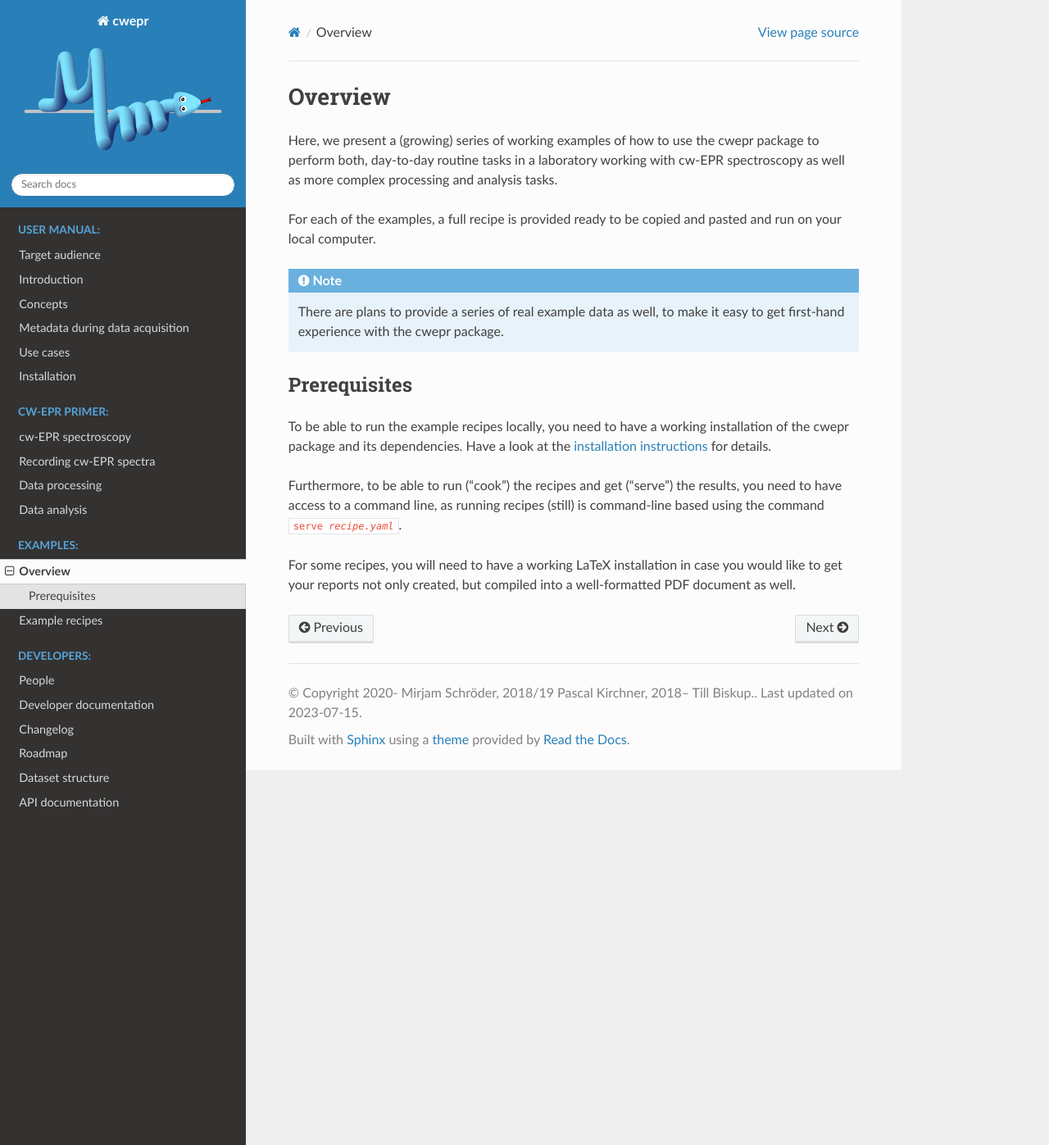
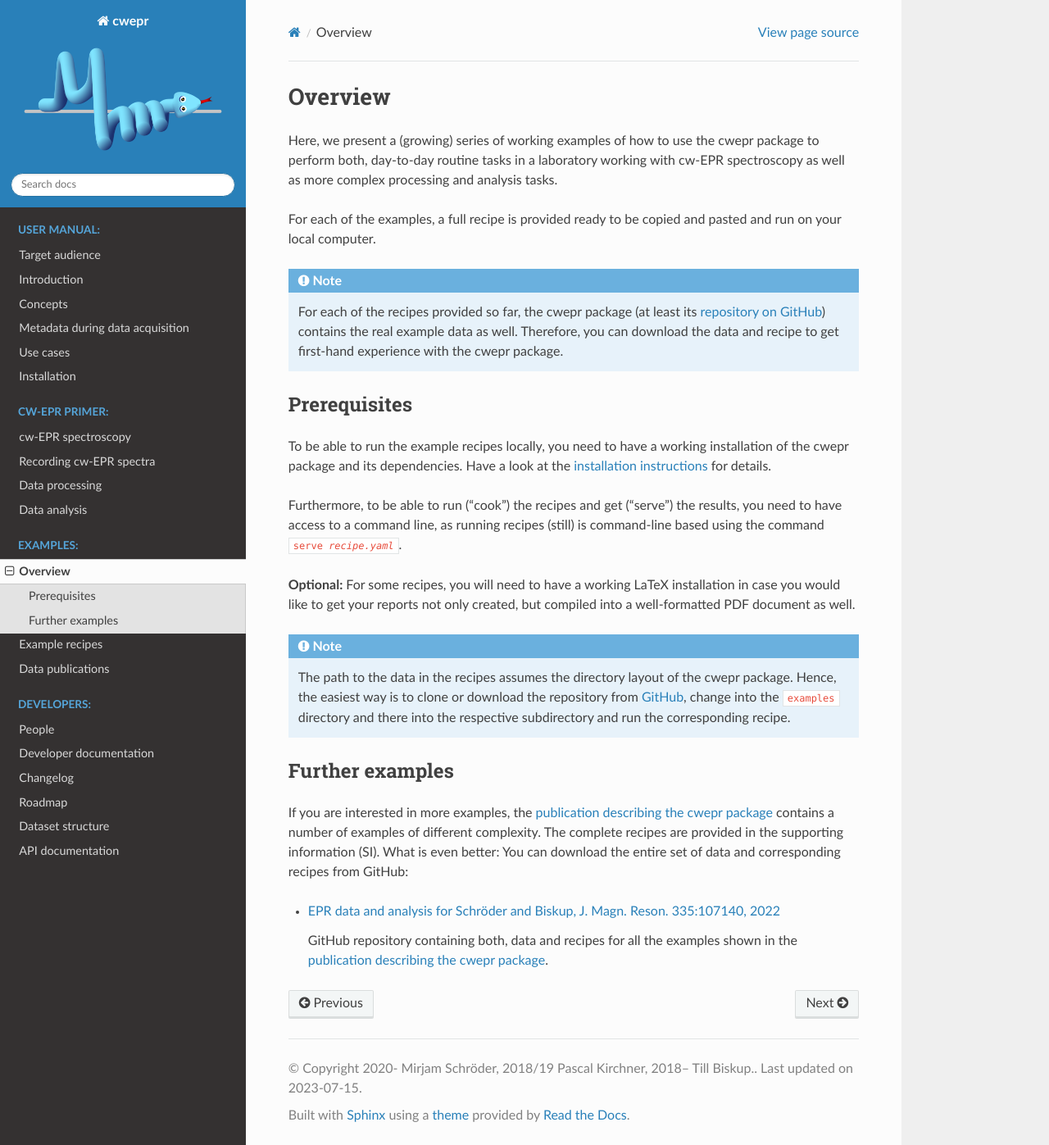
Before and after one commit to tillbiskup/cwepr, a Sphinx documentation site: the page built from docs/examples/index.rst, in a window 1280 px wide and 1397 px high. Shown: the whole window at 82% size. Built offline with Sphinx 7.4.7 and the Read the Docs theme 2.0.0, drawn with Linux system fonts in a browser that asks for light colours.

Commit message:
Data publications and references to further examples

```diff
--- a/docs/examples/index.rst
+++ b/docs/examples/index.rst
@@ -8,7 +8,7 @@ For each of the examples, a full recipe is provided ready to be copied and paste
 
 .. note::
 
-    There are plans to provide a series of real example data as well, to make it easy to get first-hand experience with the cwepr package.
+    For each of the recipes provided so far, the cwepr package (at least its `repository on GitHub <https://github.com/tillbiskup/cwepr>`_) contains the real example data as well. Therefore, you can download the data and recipe to get first-hand experience with the cwepr package.
 
 
 Prerequisites
@@ -18,4 +18,19 @@ To be able to run the example recipes locally, you need to have a working instal
 
 Furthermore, to be able to run ("cook") the recipes and get ("serve") the results, you need to have access to a command line, as running recipes (still) is command-line based using the command :samp:`serve {recipe.yaml}`.
 
-For some recipes, you will need to have a working LaTeX installation in case you would like to get your reports not only created, but compiled into a well-formatted PDF document as well.
+**Optional:** For some recipes, you will need to have a working LaTeX installation in case you would like to get your reports not only created, but compiled into a well-formatted PDF document as well.
+
+
+.. note::
+
+    The path to the data in the recipes assumes the directory layout of the cwepr package. Hence, the easiest way is to clone or download the repository from `GitHub <https://github.com/tillbiskup/cwepr>`_, change into the ``examples`` directory and there into the respective subdirectory and run the corresponding recipe.
+
+
+Further examples
+================
+
+If you are interested in more examples, the :ref:`publication describing the cwepr package <sec-how_to_cite>` contains a number of examples of different complexity. The complete recipes are provided in the supporting information (SI). What is even better: You can download the entire set of data and corresponding recipes from GitHub:
+
+* `EPR data and analysis for Schröder and Biskup, J. Magn. Reson. 335:107140, 2022 <https://github.com/tillbiskup/2022-jmr-data>`_
+
+  GitHub repository containing both, data and recipes for all the examples shown in the :ref:`publication describing the cwepr package <sec-how_to_cite>`.
```
Also changed, not shown: docs/examples/data-publications.rst (added, +53 -0 lines), docs/index.rst (+7 -0 lines), 1 other file.
